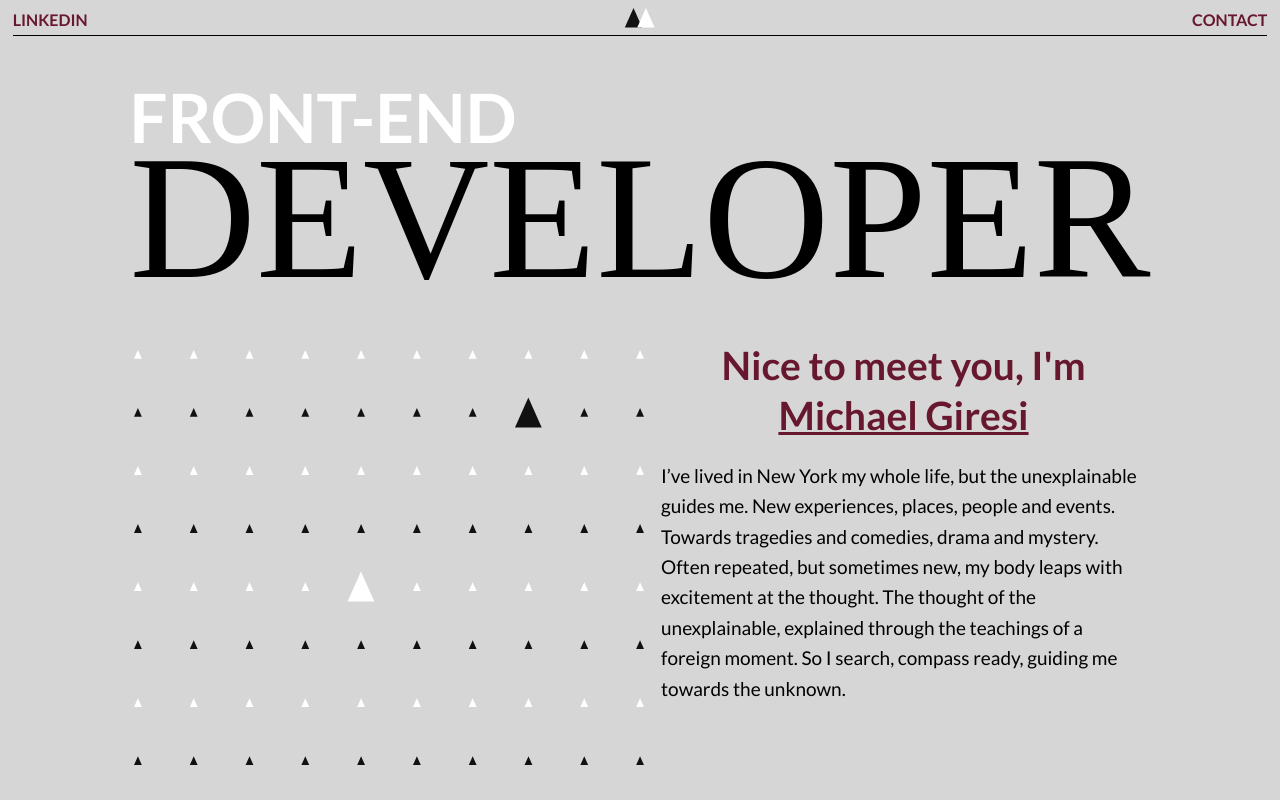
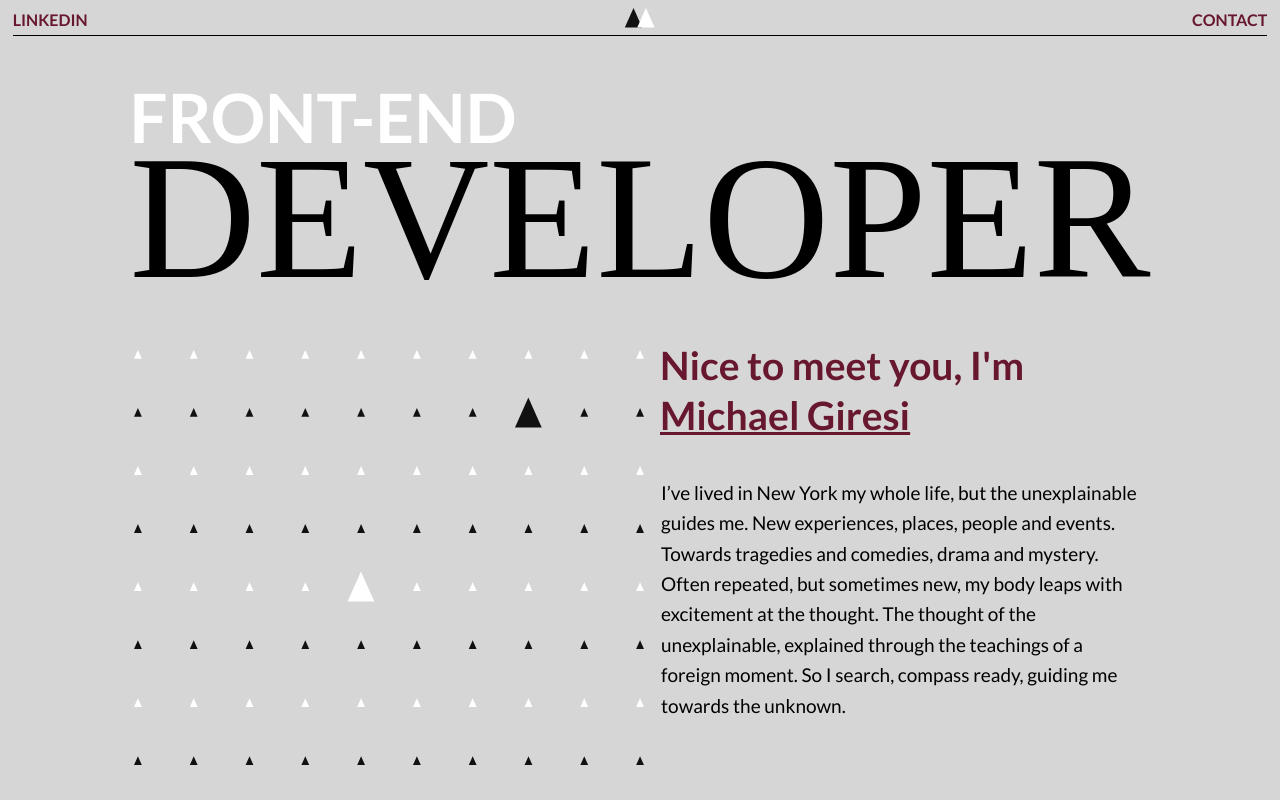
Before and after one commit to MichaelGiresi/Portfolio, a React (Create React App) app: page / in a window 1280 px wide. Shown: the top 800 px of the page. Built offline with nearby package versions, Linux system fonts and the light colour scheme.

Commit message:
bug fixes in hero

```diff
--- a/src/Output.jsx
+++ b/src/Output.jsx
@@ -12,10 +12,10 @@ const Output = () => {
     <div className="output">
         <Nav/>
         <Hero/>
-        <FeaturedProjects/>
+        {/* <FeaturedProjects/>  */}
         {/* <MoreProjects/> */}
-        <CurrentSkill/>
-        <Footer/>
+        {/* <CurrentSkill/> */}
+        {/* <Footer/> */}
     </div>
   )
 }
--- a/src/scss/hero/hero.css
+++ b/src/scss/hero/hero.css
@@ -188,7 +188,7 @@
 @media (min-width: 740px) {
   .hero_triangles {
     margin-bottom: 5vh;
-    width: 48%;
+    width: 359px;
   }
 }
 @media (min-width: 850px) {
@@ -200,6 +200,11 @@
   .hero_triangles {
     align-items: flex-start;
     justify-content: start;
+  }
+}
+@media (min-width: 950px) {
+  .hero_triangles {
+    width: 375px;
   }
 }
 @media (min-width: 1050px) {
@@ -256,19 +261,23 @@
 @media (min-width: 740px) {
   .hero_text_heading {
     font-size: 32px;
-    text-align: center;
+    text-align: left;
     line-height: 1.3;
     width: auto;
+    margin-top: -10px;
+    margin-left: -1px;
   }
 }
 @media (min-width: 850px) {
   .hero_text_heading {
     font-size: 34px;
+    margin-top: 0px;
   }
 }
 @media (min-width: 950px) {
   .hero_text_heading {
     font-size: 36px;
+    text-align: left;
   }
 }
 @media (min-width: 1050px) {
@@ -315,12 +324,32 @@
     font-size: 14px;
   }
 }
+@media (min-width: 740px) {
+  .hero_text {
+    font-size: 15px;
+    margin-top: 5px;
+  }
+}
 @media (min-width: 750px) {
   .hero_text {
     text-align: center;
     margin-left: 0;
     margin-right: 0;
     width: auto;
+    font-size: 14px;
+    margin-top: 18px;
+  }
+}
+@media (min-width: 850px) {
+  .hero_text {
+    margin-top: 13px;
+  }
+}
+@media (min-width: 950px) {
+  .hero_text {
+    text-align: left;
+    font-size: 15px;
+    margin-top: 17px;
   }
 }
 @media (min-width: 1050px) {
@@ -408,6 +437,11 @@
     flex-direction: column;
   }
 }
+@media (min-width: 740px) {
+  .hero_text_container {
+    width: 356px;
+  }
+}
 @media (min-width: 750px) {
   .hero_text_container {
     width: 48%;
@@ -416,8 +450,6 @@
 }
 @media (min-width: 850px) {
   .hero_text_container {
-    width: 40%;
-    margin-right: 9%;
     margin-top: -10px;
     text-align: left;
   }
@@ -425,6 +457,12 @@
 @media (min-width: 900px) {
   .hero_text_container {
     align-items: flex-start;
+  }
+}
+@media (min-width: 950px) {
+  .hero_text_container {
+    text-align: left;
+    margin-right: 0px;
   }
 }
 @media (min-width: 1050px) {
--- a/src/scss/hero/hero.scss
+++ b/src/scss/hero/hero.scss
@@ -133,7 +133,7 @@ font-size: 48px;
     }
     @media (min-width:740px){
         margin-bottom: 5vh;
-        width: 48%;
+        width: 359px;
     }
 
     @media (min-width:850px) {
@@ -143,6 +143,9 @@ font-size: 48px;
     @media (min-width:860px){
         align-items: flex-start;
         justify-content: start;
+    }
+    @media (min-width: 950px) {
+        width: 375px;
     }
     @media (min-width:1050px){
         width: 417px;
@@ -182,15 +185,19 @@ font-size: 48px;
     }
     @media(min-width:740px){
         font-size: 32px;
-        text-align: center;
+        text-align: left;
         line-height: 1.3;
         width: auto;
+        margin-top: -10px;
+        margin-left: -1px;
     }
     @media(min-width:850px){
         font-size: 34px;
+        margin-top: 0px;
     }
     @media(min-width:950px){
         font-size: 36px;
+        text-align: left;
     }
     @media(min-width:1050px){
         font-size: 37px;
@@ -225,11 +232,25 @@ font-size: 48px;
         @media (min-width: 450px) {
             font-size: 14px;
         }
+        @media (min-width: 740px) {
+            font-size: 15px;
+            margin-top: 5px;
+        }
         @media (min-width:750px){
             text-align: center;
             margin-left: 0;
             margin-right: 0;
             width: auto;
+            font-size: 14px;
+            margin-top: 18px;
+        }
+        @media (min-width: 850px) {
+            margin-top: 13px;
+        }
+        @media (min-width: 950px) {
+            text-align: left;
+            font-size: 15px;
+            margin-top: 17px;
         }
         @media (min-width:1050px){
             font-size: 18px;
@@ -301,20 +322,25 @@ font-size: 48px;
             align-items:center;
             flex-direction: column;
         }
+        @media (min-width: 740px) {
+            width: 356px;
+        }
         @media (min-width:750px){
             width: 48%;
             margin-right: 1%;
         }
         @media (min-width: 850px) {
-            width: 40%;
-            margin-right: 9%;
+            // width: 40%;
+            // margin-right: 9%;
             margin-top: -10px;
             text-align: left;
         }
-        @media (min-width:860px){
-        }
         @media (min-width:900px){
             align-items: flex-start;
+        }
+        @media (min-width: 950px) {
+            text-align: left;
+            margin-right: 0px;
         }
         @media (min-width:1050px) {
             width: 410px;
```
Also changed, not shown: 1 other file (tests, documents, lock files or other folders).
